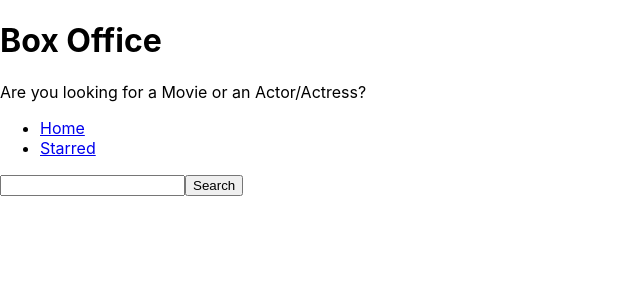
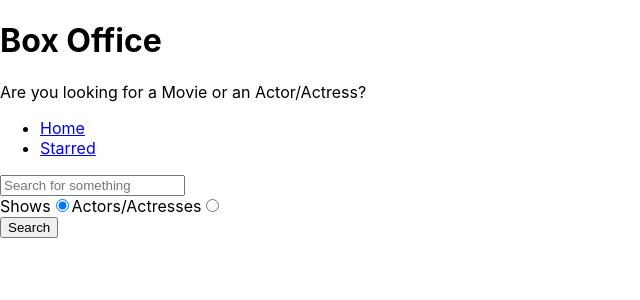
Before and after one commit to pallavisalian/box-office, a React (Create React App) app in the folder box-office/: page / in a window 1280 px wide. Shown: the top 300 px of the page, without its empty margins (0-640 px from the left). Built offline with nearby package versions, Linux system fonts and the light colour scheme.

Commit message:
added search option

```diff
--- a/box-office/src/index.js
+++ b/box-office/src/index.js
@@ -17,7 +17,7 @@
 // unregister() to register() below. Note this comes with some pitfalls.
 // Learn more about service workers: https://cra.link/PWA
 
-serviceWorkerRegistration.register();
+serviceWorkerRegistration.unregister();
 
 // If you want to start measuring performance in your app, pass a function
 // to log results (for example: reportWebVitals(console.log))
--- a/box-office/src/pages/Home.js
+++ b/box-office/src/pages/Home.js
@@ -5,9 +5,12 @@
 const Home = () => {
   const [input, setInput] = useState('');
   const [results, setResults] = useState(null);
+  const [searchOption, setSearchOption] = useState('shows');
+
+  const isShowsSearch = searchOption === 'shows';
 
   const onSearch = () => {
-    apiGet(`/search/shows?q=${input}`).then(result => {
+    apiGet(`/search/${searchOption}?q=${input}`).then(result => {
       setResults(result);
     });
   };
@@ -22,19 +25,21 @@
     }
   };
 
+  const onRadioChange = ev => {
+    setSearchOption(ev.target.value);
+  };
+
   const renderResults = () => {
     if (results && results.length === 0) {
       return <div>No results</div>;
     }
 
     if (results && results.length > 0) {
-      return (
-        <div>
-          {results.map(item => (
-            <div key={item.show.id}>{item.show.name}</div>
-          ))}
-        </div>
-      );
+      return results[0].show
+        ? results.map(item => <div key={item.show.id}>{item.show.name}</div>)
+        : results.map(item => (
+            <div key={item.person.id}>{item.person.name}</div>
+          ));
     }
 
     return null;
@@ -44,10 +49,36 @@
     <MainPageLayout>
       <input
         type="text"
+        placeholder="Search for something"
         onChange={onInputChange}
         onKeyDown={onKeyDown}
         value={input}
       />
+
+      <div>
+        <label htmlFor="shows-search">
+          Shows
+          <input
+            id="shows-search"
+            type="radio"
+            value="shows"
+            checked={isShowsSearch}
+            onChange={onRadioChange}
+          />
+        </label>
+
+        <label htmlFor="actors-search">
+          Actors/Actresses
+          <input
+            id="actors-search"
+            type="radio"
+            value="people"
+            checked={!isShowsSearch}
+            onChange={onRadioChange}
+          />
+        </label>
+      </div>
+
       <button type="button" onClick={onSearch}>
         Search
       </button>
```
